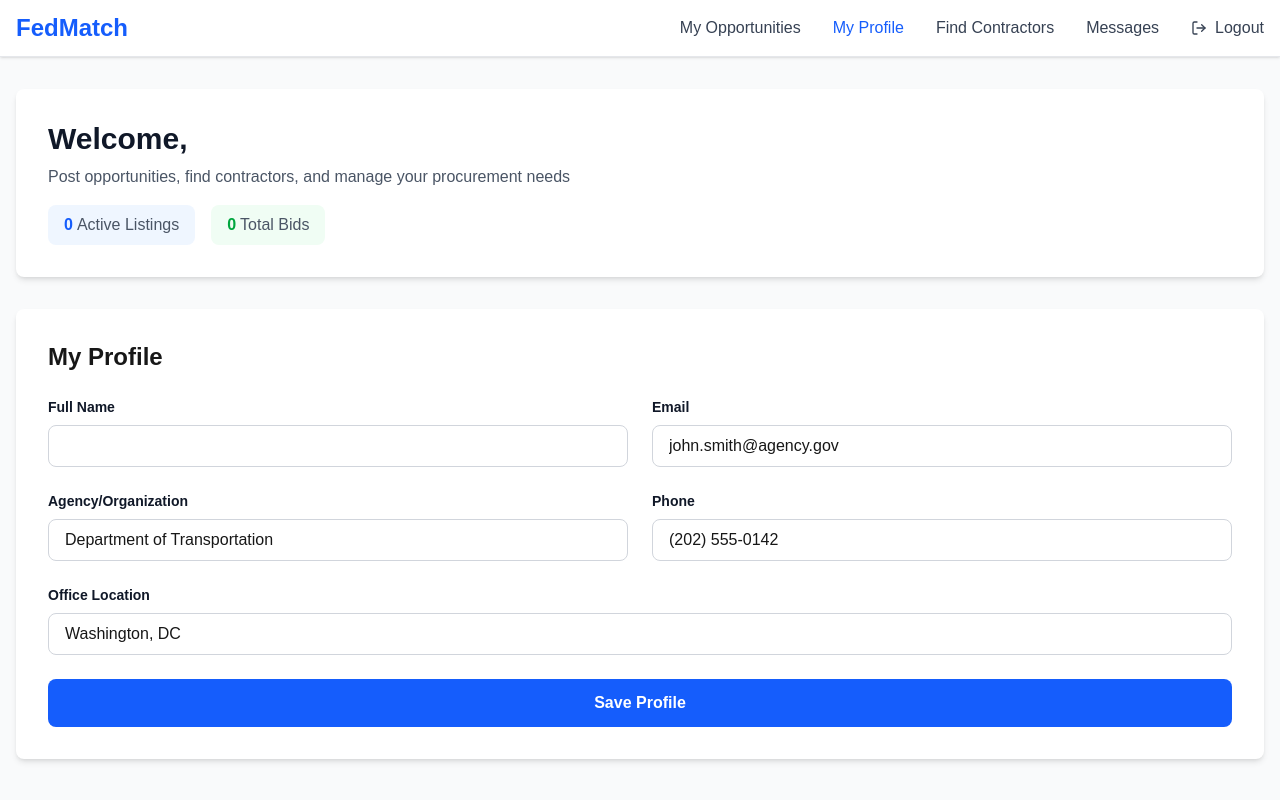
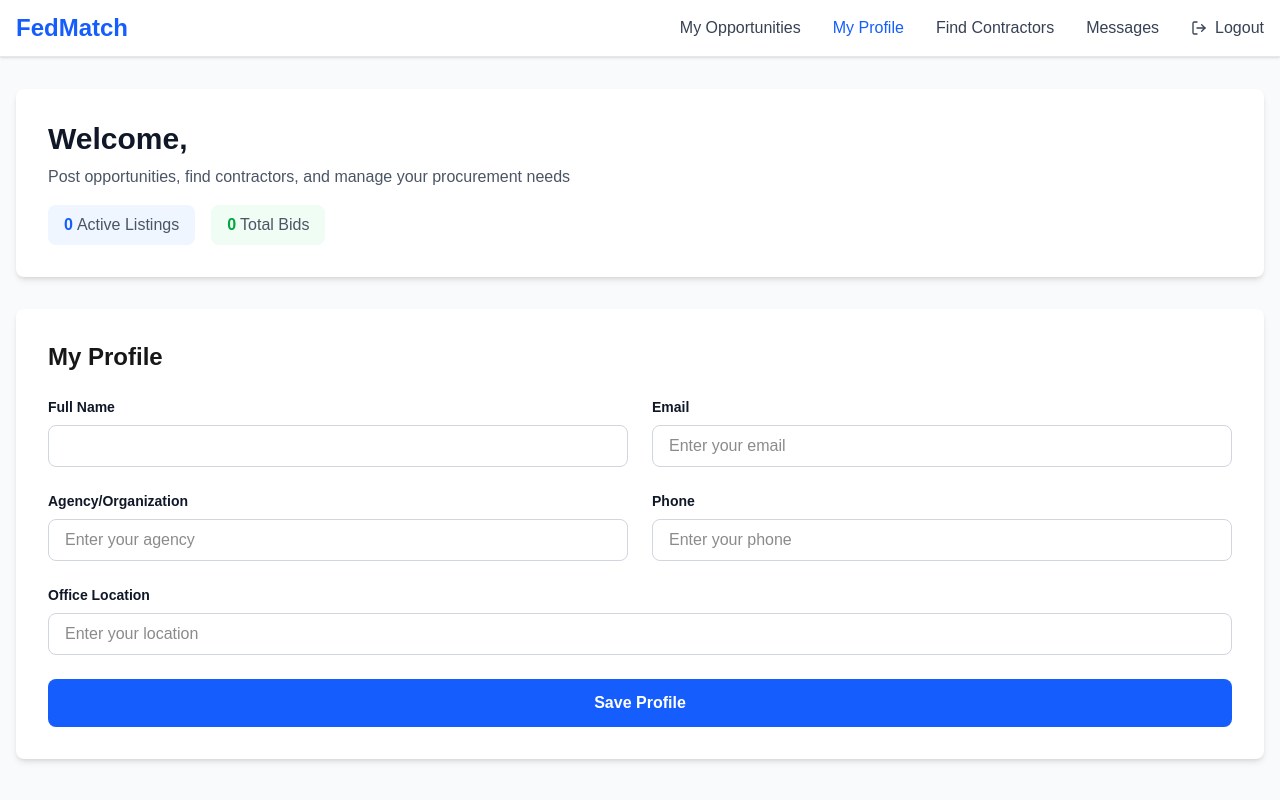
Before and after one commit to css-intel/supplier-diversity, a Next.js app: page /dashboard/procurement in a window 1280 px wide. Both pictures are taken after a click on the button "My Profile". Built offline with nearby package versions, Linux system fonts and the light colour scheme.

Commit message:
Remove remaining dummy data from dashboard profiles

```diff
--- a/src/app/dashboard/contractor/page.tsx
+++ b/src/app/dashboard/contractor/page.tsx
@@ -44,13 +44,13 @@ export default function ContractorDashboard() {
 
   // Profile form state
   const [profileData, setProfileData] = useState({
-    companyName: 'Johnson Consulting LLC',
-    email: 'sarah@johnsonconsulting.com',
-    nacisCodes: '61110, 54140, 54151',
-    serviceAreas: 'Washington, DC',
-    description: 'Full-service IT consulting and implementation firm specializing in government contracts.',
-    openTo: { teaming: true, jv: false, subcontracting: true },
-    certifications: { dbe: true, hubzone: false, eighta: true, mbe: false, wbe: true }
+    companyName: '',
+    email: '',
+    nacisCodes: '',
+    serviceAreas: '',
+    description: '',
+    openTo: { teaming: false, jv: false, subcontracting: false },
+    certifications: { dbe: false, hubzone: false, eighta: false, mbe: false, wbe: false }
   });
 
   const toggleSaved = (id: string) => {
@@ -133,11 +133,11 @@ export default function ContractorDashboard() {
               <span className="text-gray-600 ml-1">Saved</span>
             </div>
             <div className="bg-green-50 px-4 py-2 rounded-lg">
-              <span className="text-green-600 font-semibold">3</span>
+              <span className="text-green-600 font-semibold">0</span>
               <span className="text-gray-600 ml-1">Active Bids</span>
             </div>
             <div className="bg-purple-50 px-4 py-2 rounded-lg">
-              <span className="text-purple-600 font-semibold">2</span>
+              <span className="text-purple-600 font-semibold">0</span>
               <span className="text-gray-600 ml-1">New Messages</span>
             </div>
           </div>
--- a/src/app/dashboard/procurement/page.tsx
+++ b/src/app/dashboard/procurement/page.tsx
@@ -469,24 +469,24 @@ export default function ProcurementDashboard() {
                 </div>
                 <div>
                   <label className="block text-sm font-semibold text-gray-900 mb-2">Email</label>
-                  <input type="email" defaultValue="john.smith@agency.gov" className="w-full px-4 py-2 border border-gray-300 rounded-lg focus:ring-2 focus:ring-blue-500" required />
+                  <input type="email" placeholder="Enter your email" className="w-full px-4 py-2 border border-gray-300 rounded-lg focus:ring-2 focus:ring-blue-500" required />
                 </div>
               </div>
 
               <div className="grid grid-cols-1 md:grid-cols-2 gap-6">
                 <div>
                   <label className="block text-sm font-semibold text-gray-900 mb-2">Agency/Organization</label>
-                  <input type="text" defaultValue="Department of Transportation" className="w-full px-4 py-2 border border-gray-300 rounded-lg focus:ring-2 focus:ring-blue-500" required />
+                  <input type="text" placeholder="Enter your agency" className="w-full px-4 py-2 border border-gray-300 rounded-lg focus:ring-2 focus:ring-blue-500" required />
                 </div>
                 <div>
                   <label className="block text-sm font-semibold text-gray-900 mb-2">Phone</label>
-                  <input type="tel" defaultValue="(202) 555-0142" className="w-full px-4 py-2 border border-gray-300 rounded-lg focus:ring-2 focus:ring-blue-500" />
+                  <input type="tel" placeholder="Enter your phone" className="w-full px-4 py-2 border border-gray-300 rounded-lg focus:ring-2 focus:ring-blue-500" />
                 </div>
               </div>
 
               <div>
                 <label className="block text-sm font-semibold text-gray-900 mb-2">Office Location</label>
-                <input type="text" defaultValue="Washington, DC" className="w-full px-4 py-2 border border-gray-300 rounded-lg focus:ring-2 focus:ring-blue-500" />
+                <input type="text" placeholder="Enter your location" className="w-full px-4 py-2 border border-gray-300 rounded-lg focus:ring-2 focus:ring-blue-500" />
               </div>
 
               <button type="submit" className="w-full px-6 py-3 bg-blue-600 text-white rounded-lg font-semibold hover:bg-blue-700">
```
